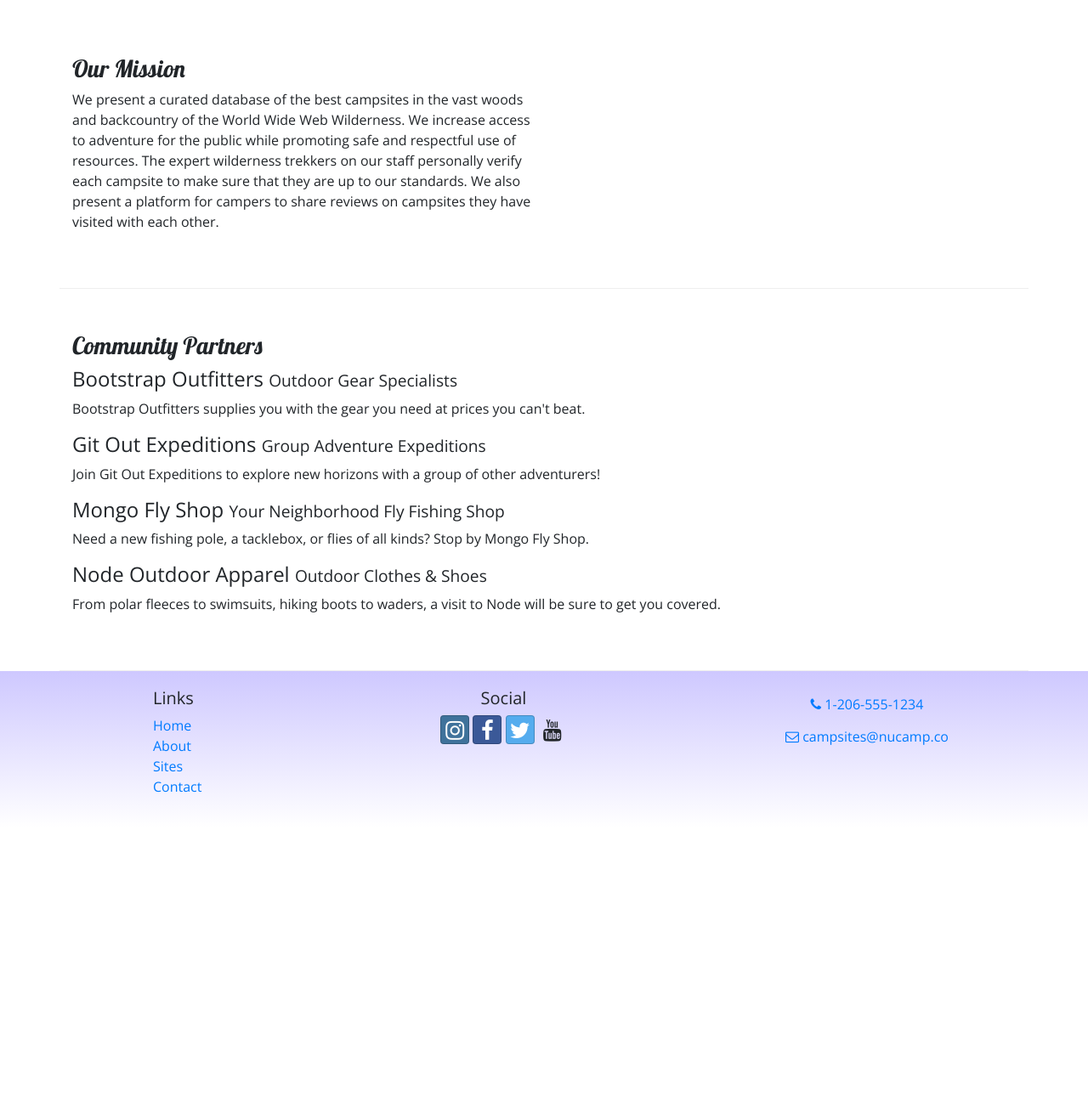
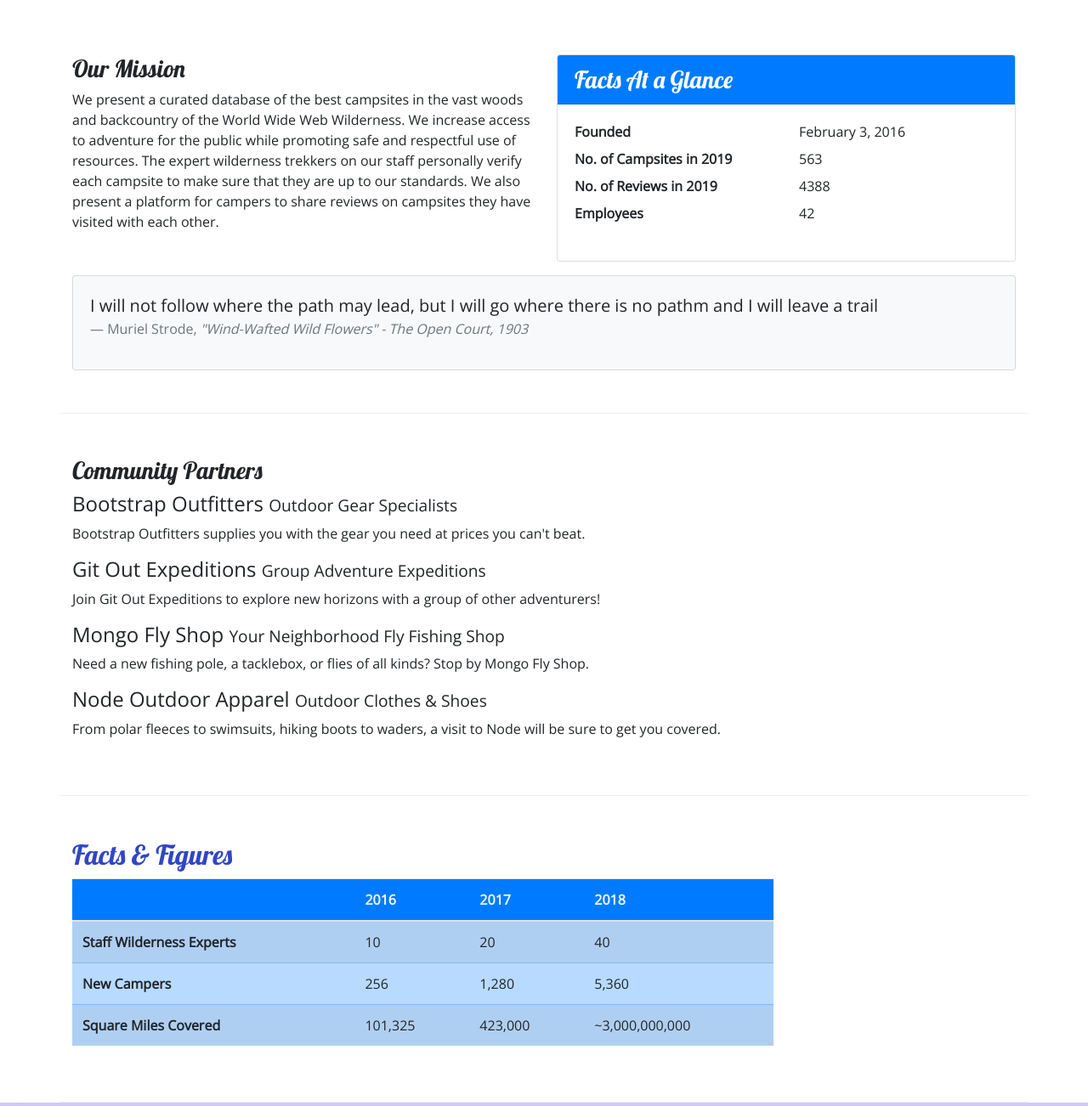
Before and after one commit to mats000111/bootstrap_basic, a website: page aboutus.html in a window 1280 px wide. Shown: the part 340-1642 px from the top of the page at 85% size. Before the commit the page ends 1314 px from the top, so only its background shows below. Drawn offline with nearby package versions, Linux system fonts and the light colour scheme.

Commit message:
add cards and table to aboutus.html

```diff
--- a/aboutus.html
+++ b/aboutus.html
@@ -64,6 +64,35 @@
                 <h3>Our Mission</h3>
                 <p>We present a curated database of the best campsites in the vast woods and backcountry of the World Wide Web Wilderness. We increase access to adventure for the public while promoting safe and respectful use of resources. The expert wilderness trekkers on our staff personally verify each campsite to make sure that they are up to our standards. We also present a platform for campers to share reviews on campsites they have visited with each other.</p>
             </div>
+            <div class="col-sm-6">
+                <div class="card">
+                    <h3 class="card-header bg-primary text-white">Facts At a Glance</h3>
+                    <div class="card-body">
+                        <dl class="row">
+                            <dt class="col-6">Founded</dt>
+                            <dd class="col-6">February 3, 2016</dd>
+                            <dt class="col-6">No. of Campsites in 2019</dt>
+                            <dd class="col-6">563</dd>
+                            <dt class="col-6">No. of Reviews in 2019</dt>
+                            <dd class="col-6">4388</dd>
+                            <dt class="col-6">Employees</dt>
+                            <dd class="col-6">42</dd>
+                        </dl>
+                    </div>
+                </div>
+            </div>
+            <div class="col">
+                <div class="card bg-light mt-3">
+                    <blockquote class="blockquote card-body">
+                        <p class="mb-0">I will not follow where the path may lead, but I will go where there is no pathm and I will leave a trail</p>
+                        <footer class="blockquote-footer">Muriel Strode,
+                            <cite title="Source Title">"Wind-Wafted Wild Flowers" -
+                                The Open Court, 1903
+                            </cite>
+                        </footer>
+                    </blockquote>
+                </div>
+            </div>
         </div>
 
         <div class="row row-content">
@@ -79,9 +108,48 @@
                 <p class="d-none d-sm-block">From polar fleeces to swimsuits, hiking boots to waders, a visit to Node will be sure to get you covered.</p>
             </div>
         </div>
+
+        <div class="row row-content">
+            <div class="col-sm-9">
+                <h2>Facts &amp; Figures</h2>
+                <div class="table-responsive">
+                    <table class="table table-striped">
+                        <thead>
+                            <tr class="bg-primary text-light">
+                                <th></th>
+                                <th>2016</th>
+                                <th>2017</th>
+                                <th>2018</th>
+                            </tr>
+                        </thead>
+                        <tbody class="table-primary">
+                            <tr>
+                                <th>Staff Wilderness Experts</th>
+                                <td>10</td>
+                                <td>20</td>
+                                <td>40</td>
+                            </tr>
+                            <tr>
+                                <th>New Campers</th>
+                                <td>256</td>
+                                <td>1,280</td>
+                                <td>5,360</td>
+                            </tr>
+                            <tr>
+                                <th>Square Miles Covered</th>
+                                <td>101,325</td>
+                                <td>423,000</td>
+                                <td>~3,000,000,000</td>
+                            </tr>
+                        </tbody>
+                    </table>
+                </div>
+            </div>
+        </div>
+
     </div>
 
-    <footer>
+    <footer class="site-footer">
         <div class="container">
             <div class="row">
                 <div class="col-4 col-sm-2 offset-1">
--- a/css/styles.css
+++ b/css/styles.css
@@ -14,7 +14,7 @@ header h2 {
     color: #CEC8FF;
 }
 
-footer {
+.site-footer {
     background-image: linear-gradient(#CEC8FF, white);
     padding: 20px 0;
 }
```
Also changed, not shown: contactus.html (+1 -1 lines), index.html (+1 -1 lines).
